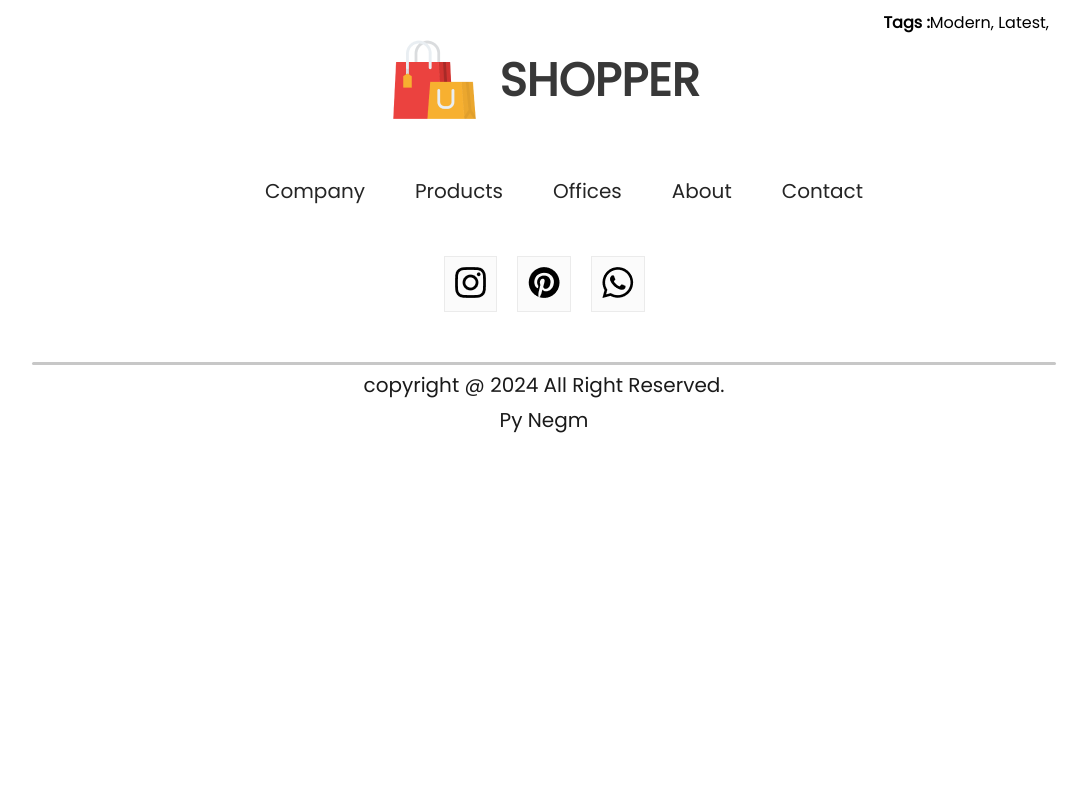
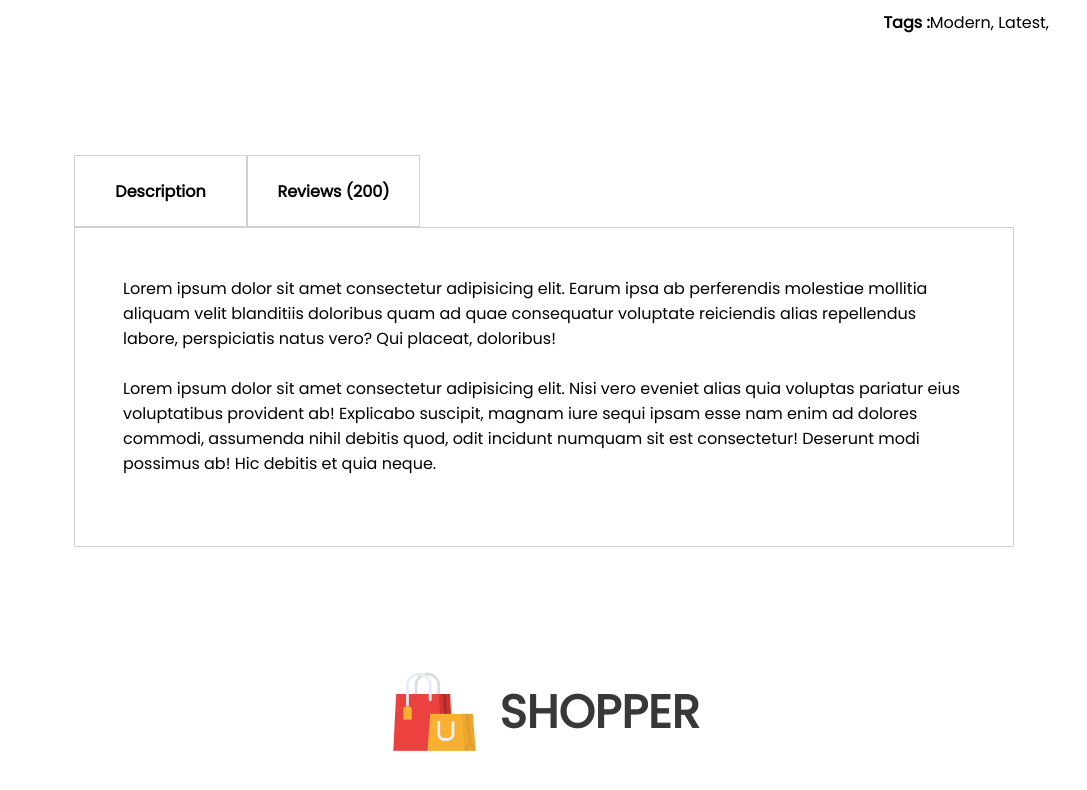
Before and after one commit to AbdelrahmanNegmMohmed/e-comeric-shooper, a React (Create React App) app: page /product/1 in a window 1280 px wide. Shown: the part 976-1766 px from the top of the page, without its empty margins (96-1183 px from the left). Before the commit the page ends 1414 px from the top, so only its background shows below. Built offline with nearby package versions, Linux system fonts and the light colour scheme; a web font is replaced by a local one.

Commit message:
discription-rate-and-reviews

```diff
--- /dev/null
+++ b/src/Components/DiscribtionBox/DiscribtionBox.jsx
@@ -0,0 +1,32 @@
+import React from 'react'
+import "./DiscriptionBox.css"
+
+const DiscribtionBox = () => {
+
+  return (
+    <div className='discriptionbox'>
+       <div className="discriptionbox-navegator">
+        <div className="discriptionbox-nav-box">Description</div>
+        <div className="discriptionbox-nav-box fade">Reviews (200)</div>
+       </div>
+       <div className="discriptionbox-discription">
+        <p>Lorem ipsum dolor sit amet consectetur adipisicing elit.
+            Earum ipsa ab perferendis molestiae mollitia aliquam velit
+            blanditiis doloribus quam ad quae consequatur voluptate reiciendis
+            alias repellendus labore, perspiciatis natus vero? Qui placeat, doloribus!</p>
+        <p>
+            Lorem ipsum dolor sit amet consectetur adipisicing elit.
+            Nisi vero eveniet alias quia voluptas pariatur eius voluptatibus
+            provident ab! Explicabo suscipit, magnam iure sequi ipsam esse nam enim
+            ad dolores commodi, assumenda nihil debitis quod, odit incidunt numquam sit
+            est consectetur! Deserunt modi possimus ab! Hic debitis et quia neque.
+        </p>
+
+
+       </div>
+
+    </div>
+  )
+}
+
+export default DiscribtionBox
--- /dev/null
+++ b/src/Components/DiscribtionBox/DiscriptionBox.css
@@ -0,0 +1,32 @@
+.discriptionbox{
+    margin: 120px 170px;
+}
+.discriptionbox-navegator{
+    display: flex;
+}
+.discriptionbox-nav-box{
+    display: flex;
+    align-items: center;
+    justify-content: center;
+    font-size: 16px;
+    font-weight: 600;
+    width: 171px;
+    height: 70px;
+    border: 1px solid #d0d0d0;
+
+}
+.discriptionbox-nav-box .fade{
+    background: #FBFBFB;
+    color: #555;
+}
+.discriptionbox-discription{
+
+    gap: 25px;
+    border: 1px solid #D0D0D0;
+    padding: 48px;
+    padding-bottom: 70px;
+    text-align: start;
+    display: flex;
+    flex-direction: column;
+
+}
--- a/src/Components/broductdisplay/BroductDisplay.css
+++ b/src/Components/broductdisplay/BroductDisplay.css
@@ -30,6 +30,7 @@
     color: #3d3d3d;
     font-size: 40px;
     font-weight: 700;
+   text-align: start;
 
 
 }
--- a/src/Components/broductdisplay/BroductDisplay.jsx
+++ b/src/Components/broductdisplay/BroductDisplay.jsx
@@ -8,7 +8,7 @@ const BroductDisplay = (props) => {
     const rate =product.id*2.5
 
   return (
-    <div className='broductdisplay'>
+      <div className='broductdisplay'>
         <div className="broductdisplay-left">
             <div className="broductdisplay-img-list">
                 <img src={product.image} alt="" />
--- a/src/Pages/Product.jsx
+++ b/src/Pages/Product.jsx
@@ -4,6 +4,7 @@ import { ShopContext } from '../Context/ShopContext'
 import { useParams } from 'react-router-dom';
 import BridCrams from '../Components/Bridcrums/BridCrams';
 import BroductDisplay from '../Components/broductdisplay/BroductDisplay';
+import DiscribtionBox from '../Components/DiscribtionBox/DiscribtionBox';
 const Product = () => {
   const {all_product}=useContext(ShopContext);
   const{productId}=useParams()
@@ -14,6 +15,7 @@ const Product = () => {
     <div>
         <BridCrams product={product}/>
         <BroductDisplay product={product}/>
+        <DiscribtionBox/>
     </div>
   )
 }
```
